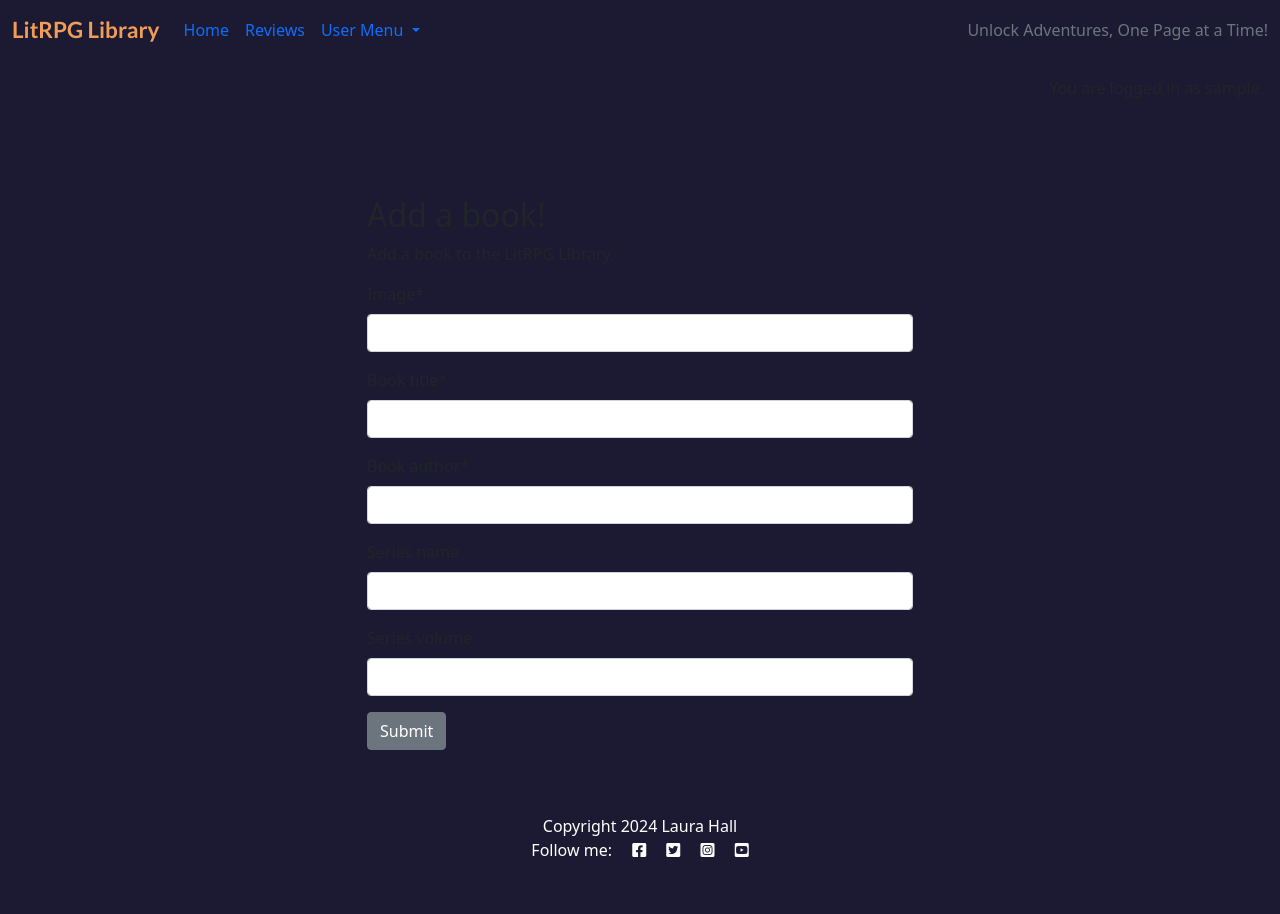
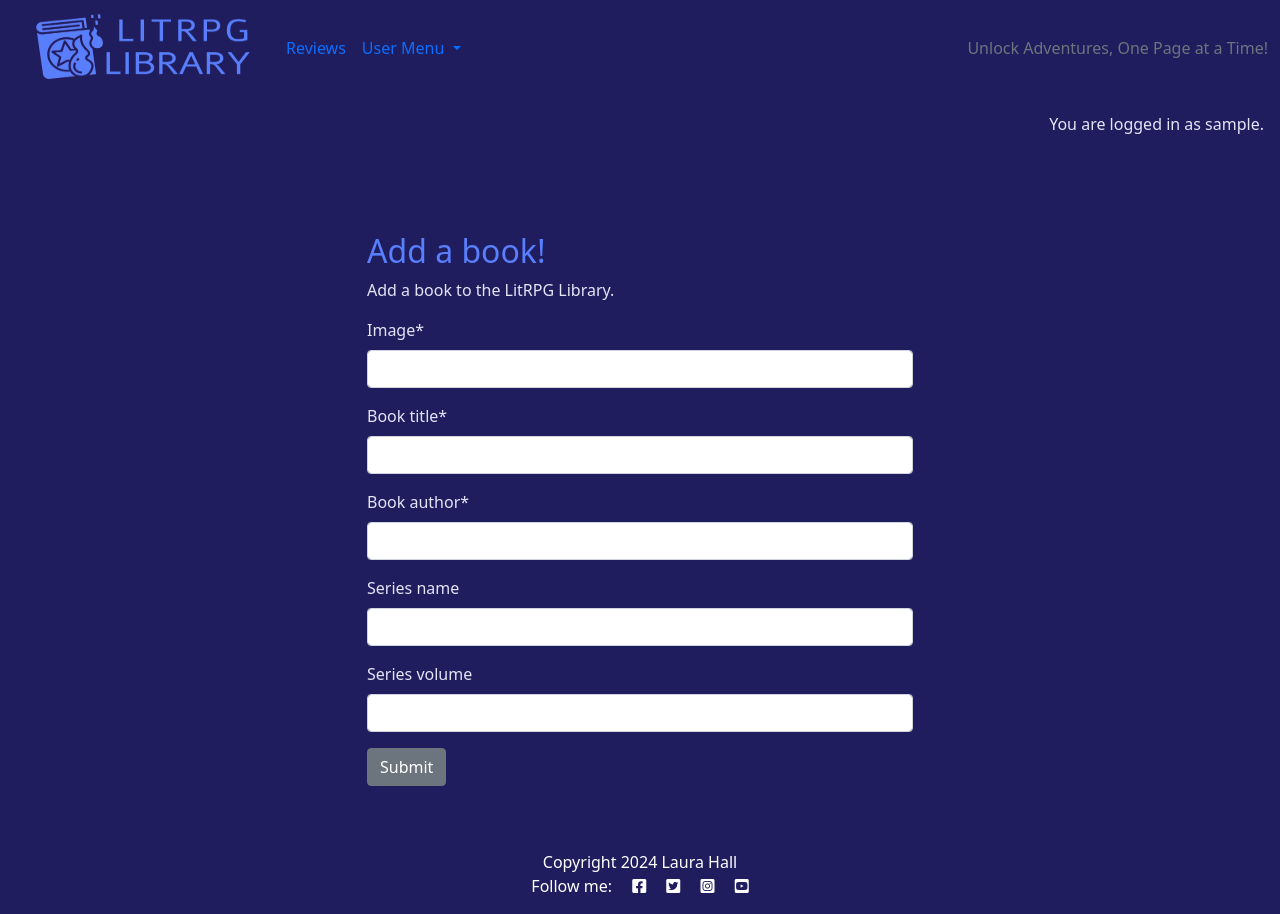
Before and after one commit to laurachri-hall/LitRPG-Library, a Django app: page /add_book/ in a window 1280 px wide. Before the commit the page ends 857 px from the top, so only its background shows below. Run offline with Django 4.2, Linux system fonts and the light colour scheme; the visitor is signed in with stand-in values (Sample User, id 1); some libraries are stand-ins or nearby versions.

Commit message:
Style: new logo and css styling for bg and text elements

```diff
--- a/config/settings.py
+++ b/config/settings.py
@@ -34,7 +34,7 @@ SECRET_KEY = os.environ.get('SECRET_KEY')
 
 
 # SECURITY WARNING: don't run with debug turned on in production!
-DEBUG = False
+DEBUG = True
 
 ALLOWED_HOSTS = [
     '8000-laurachriha-litrpglibra-oilbcmmfwss.ws.codeinstitute-ide.net',
--- a/review/templates/review/review_list.html
+++ b/review/templates/review/review_list.html
@@ -6,12 +6,12 @@
 <!-- index.html content starts here -->
 <div class="container-fluid">
     <div class="row">
-        <!-- Blog Entries Column -->
+        <!-- Review Entries Column -->
         <div class="col-12 mt-3 left">
             <div class="row">
                 {% for review in review_list %}
                 <div class="col-md-4">
-                    <div class="card mb-4">
+                    <div class="card mb-4" style="width: 15rem;">
                         <div class="image-container">
                             {% if review.book.book_cover %}
                             {% cloudinary review.book.book_cover class="card-img-top" alt=review.title %}
--- a/review/views.py
+++ b/review/views.py
@@ -2,8 +2,9 @@ from django.shortcuts import render, get_object_or_404,reverse, redirect
 from django.views.generic import TemplateView
 from django.views import generic
 from django.contrib import messages
-from django.http import HttpResponseRedirect
+from django.http import HttpResponseRedirect, HttpResponse
 from django.db.models import Q
+from django.db import IntegrityError
 from .models import Review, Book, Comment
 from .forms import CommentForm, ReviewForm, BookForm
 from . import views
@@ -108,15 +109,22 @@ def add_review(request):
 
             # Check if a review for this book already exists
             existing_review = Review.objects.filter(book=book).first()
+            print(f"Existing review for book {book.id}: {existing_review}")
+            if existing_review:
+                return HttpResponse("A review for this book already exists.", status=400)
 
-            if existing_review:
-                messages.warning(request, f'A review for "{book.book_title}" already exists.')
-            else:
+            try:
+                # Save the review
                 review = review_form.save(commit=False)
                 review.user = request.user
-                review.save()
+                review.save()  # This is where the IntegrityError could occur due to the slug constraint
+
                 messages.success(request, f'Your review for "{book.book_title}" has been added successfully.')
                 return redirect('home')
+
+            except IntegrityError as e:
+                # Handle the error if there's an issue with the slug or any other unique constraint
+                return HttpResponse("An error occurred while saving your review. Please try again later.", status=500)
     else:
         review_form = ReviewForm()
 
--- a/static/css/style.css
+++ b/static/css/style.css
@@ -1,75 +1,41 @@
-/* Global Settings */
 
-:root {
-    --primary-color: #587ffc;
-    --secondary-color: #ff8692;
-    --headings: #92A5FD;
-    --background-color: #1E1E5D;
-    --text-color: #E5eaf5;
+body {
+    background-color: #1F1D5E;
+    color: #E2E5F6;
 }
 
-body {
-    background-color: var(--background-color);
-
+h1, h2, h3, h4, h5, h6 {
+    color: #597FFC;
 }
 
-/* Slogan */
-.slogan-container {
-    height: 600px;
-    background: url("{% static 'images/default.jpg' %}") no-repeat center center/cover;
-    -webkit-background-size: cover;
-    -moz-background-size: cover;
-    -o-background-size: cover;
-    background-size: cover;
-    display: flex;
-    align-items: center;
-    justify-content: center;
-    position: relative;
-  }
-
-  /* Jumbotron */
-
-  .jumbotron {
-    background-color: rgba(9, 12, 125, 0.8);
-  }
-
-  .jumbotron h1 {
-    color: var(--headings);
-    font-weight: bold;
-    margin-bottom: 20px;
-  }
-
-  .jumbotron h4 {
-    color: var(--headings);
-    margin-top: 20px;
-  }
-
-.brand {
-    font-family: Lato, sans-serif;
-    font-size: 1.4rem;
-    font-weight: 700;
-    color: #F09D57;
+p {
+    color: #E2E5F6;
 }
 
-.thin {
-    font-weight: 300;
+.nav-links {
+    color: #91A5FE;
+}
+
+.nav-links:hover,
+.nav-links:active {
+    color:#FF8695;
+}
+
+.light-bg {
+    background-color: #91A5FE;
 }
 
 .dark-bg {
-    background-color: #44174E;
+    background-color: #597FFC;
 }
 
 .main-bg {
-    background-color: #1C1A32;;
+    background-color: #1F1D5E;
 }
 
 .card {
-    border: none;
+    border: #E2E5F6 1px solid;
     background-color: transparent;
-}
-
-.card-body {
-    height:300px;
 }
 
 .image-container {
--- a/templates/base.html
+++ b/templates/base.html
@@ -37,17 +37,15 @@
     <!-- Navigation -->
     <nav class="navbar navbar-expand-lg main-bg">
         <div class="container-fluid">
-            <a class="navbar-brand" href="{% url 'home' %}"><span class="brand">LitRPG Library</span></a>
+            <a class="navbar-brand" href="{% url 'home' %}">
+                <img src="{%static 'images/logo.webp' %}" alt="LitRPG Library Logo" width="250" height="70">
+              </a>
             <button class="navbar-toggler" type="button" data-bs-toggle="collapse" data-bs-target="#navbarText"
                 aria-controls="navbarText" aria-expanded="false" aria-label="Toggle navigation">
                 <span class="navbar-toggler-icon"></span>
             </button>
             <div class="collapse navbar-collapse" id="navbarText">
                 <ul class="navbar-nav me-auto mb-2 mb-lg-0">
-                    <li class="nav-item">
-                        <a class="nav-link {% if request.path == home_url %}active{% endif %}" aria-current="page"
-                            href="{% url 'home' %}">Home</a>
-                    </li>
                     <li class="nav-item">
                         <a class="nav-link" href="{% url 'review_list' %}">Reviews</a>
                     </li>
@@ -57,9 +55,9 @@
                           User Menu
                         </a>
                         <ul class="dropdown-menu" aria-labelledby="navbarDropdown">
-                          <li><a class="dropdown-item" href="{% url 'tbr_list' %}">TBR List</a></li>
                           <li><a class="dropdown-item" href="{% url 'add_book' %}">Add Book</a></li>
                           <li><a class="dropdown-item" href="{% url 'add_review' %}">Add Review</a></li>
+                          <li><a class="dropdown-item" href="{% url 'tbr_list' %}">TBR List</a></li>
                           <li><a class="dropdown-item" href="#">Log Out</a></li>
                         </ul>
                     </li>
```
Also changed, not shown: other parts of static/css/style.css (+17 -12 lines), static/images/logo.webp (added), 1 other file.
